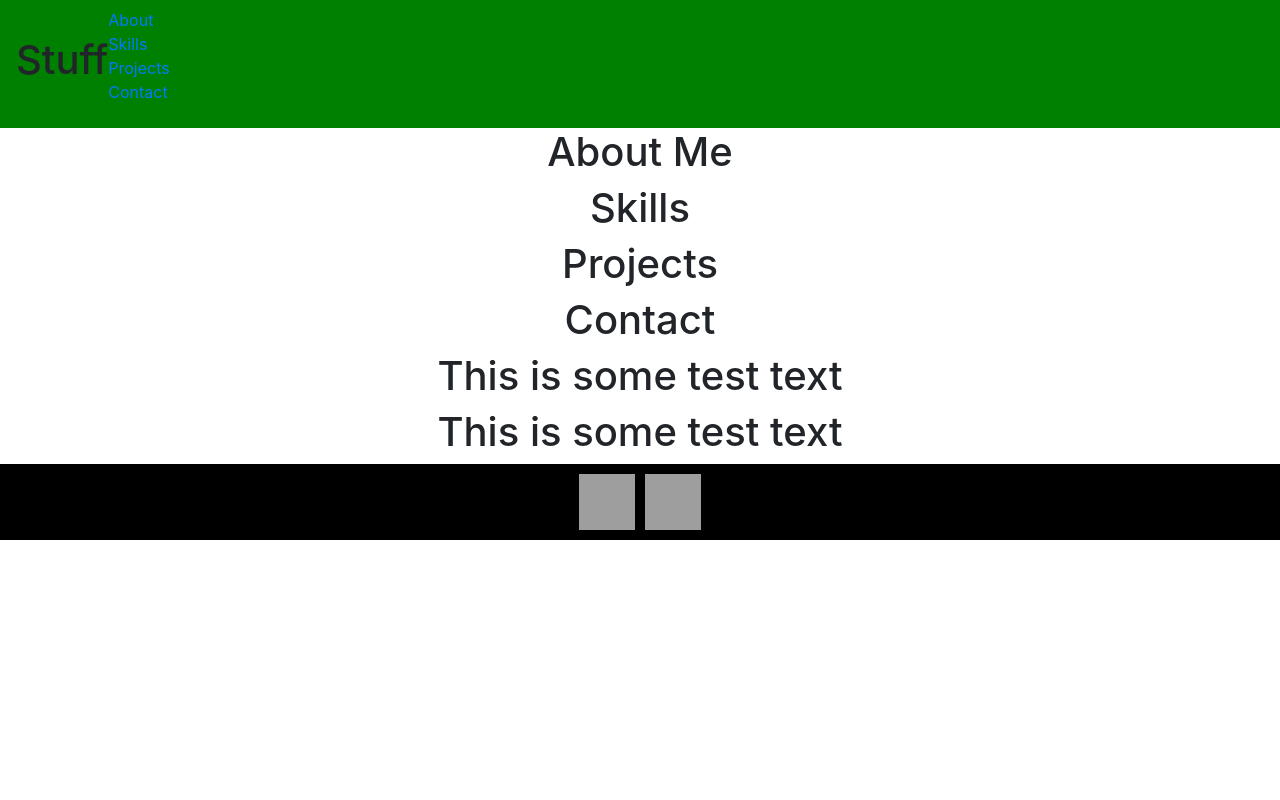
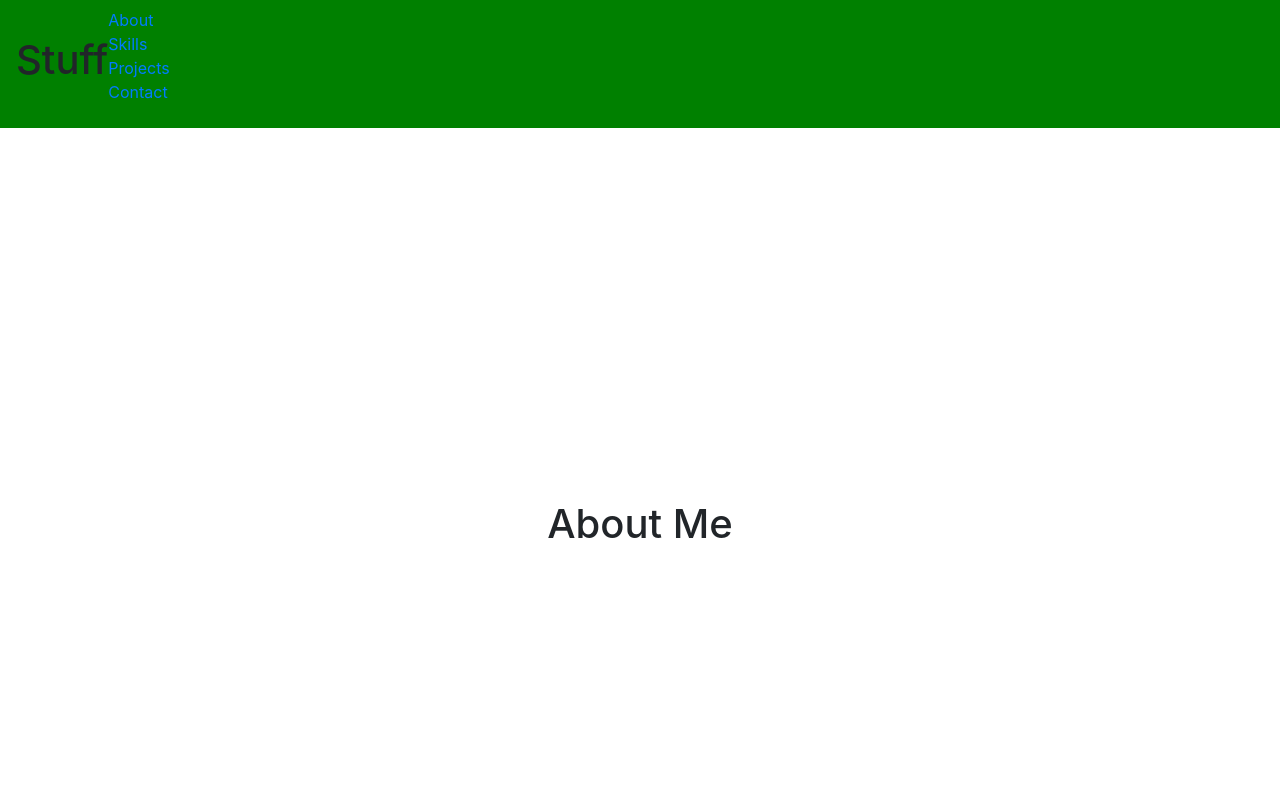
Before and after one commit to Kilimanjaro1024/Portfolio-React-App, a React (Create React App) app: page / in a window 1280 px wide. Shown: the top 800 px of the page. Built offline with nearby package versions, Linux system fonts and the light colour scheme; grey boxes are pictures that could not be loaded.

Commit message:
styles About section with placeholder settings

```diff
--- a/src/components/body-components/About.js
+++ b/src/components/body-components/About.js
@@ -1,8 +1,9 @@
 import React from "react"
+import "../../styling/About.scss"
 
 const About = (props) =>{
     return (
-        <div>
+        <div className="about">
             <h1>About Me</h1>
         </div>
     )
--- /dev/null
+++ b/src/styling/About.scss
@@ -0,0 +1,6 @@
+div .about{
+    height: 100vh;
+    display: flex;
+    justify-content: center;
+    align-items: center;
+}
```
